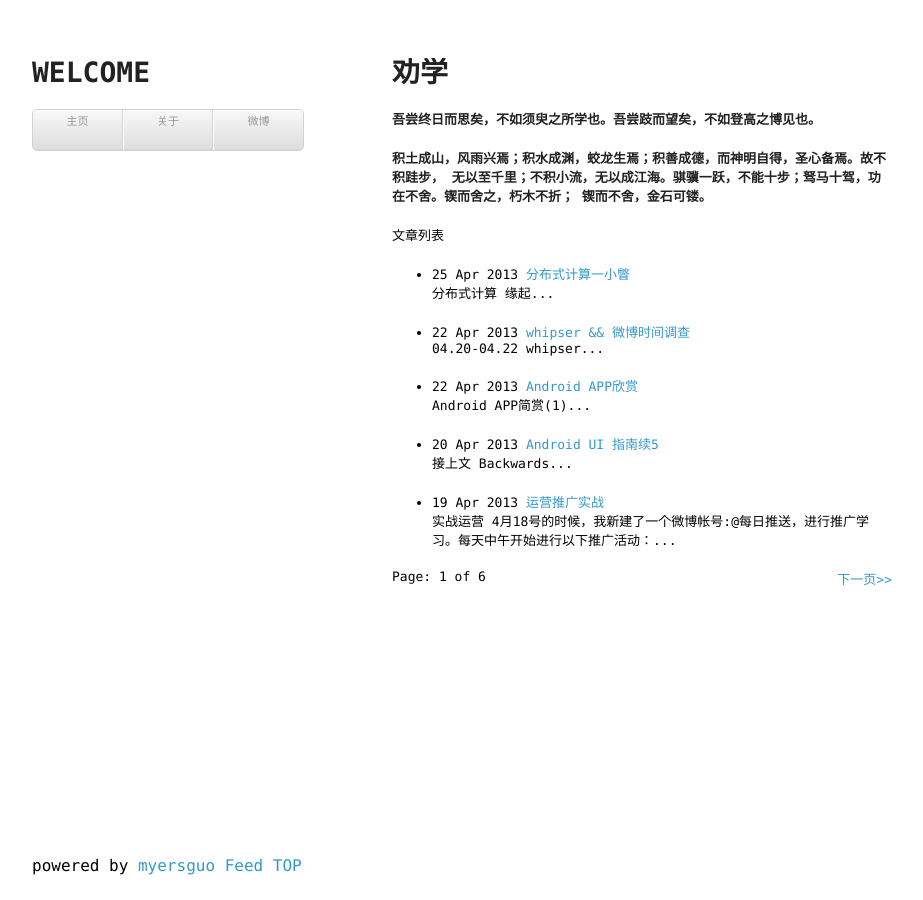
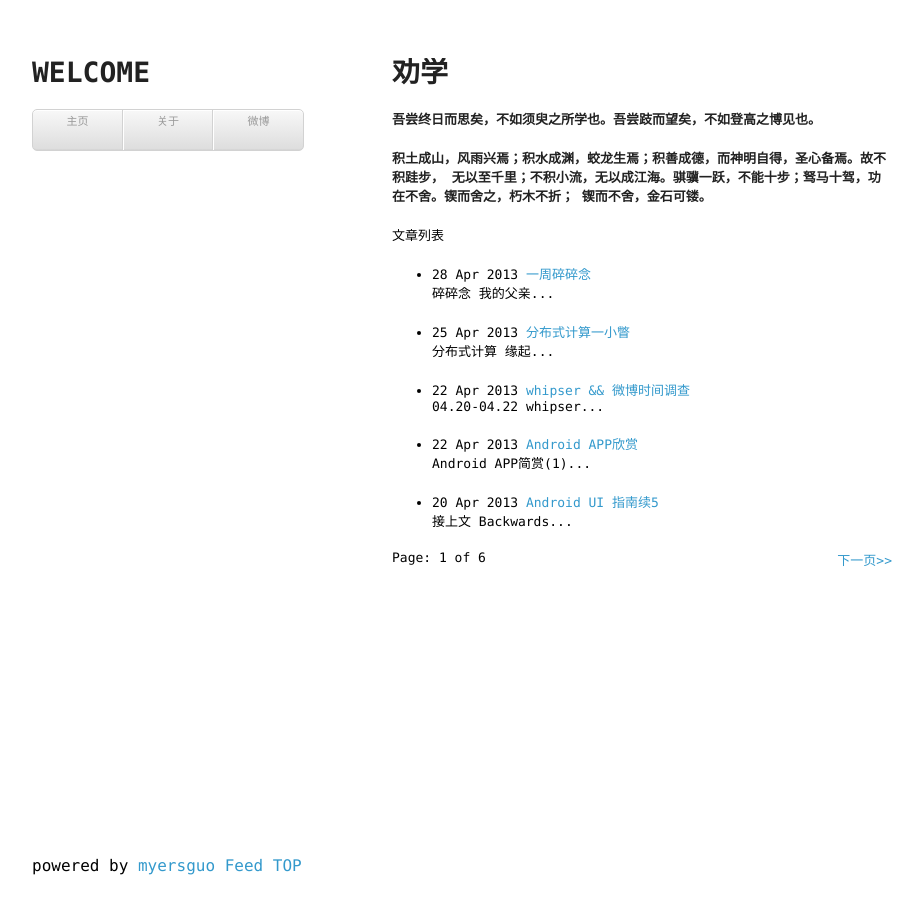
Before and after one commit to myersguo/myersguo.github.com, a Jekyll site: the page built from index.html, in a window 1280 px wide. Shown: the whole page, without its empty margins (178-1101 px from the left). Built offline with Jekyll 4.4.1, drawn with Linux system fonts in a browser that asks for light colours; the list of posts is cut into pages by our own code; comment, search, counter and statistics services are not loaded; some of the changed lines change nothing that is shown.

Commit message:
add new post

```diff
--- /dev/null
+++ b/_posts/2013-04-28-week-whisper.markdown
@@ -0,0 +1,51 @@
+---
+layout: wp
+title:   一周碎碎念
+comments: true
+blogindex: false
+---
+### 碎碎念
+
+#### 我的父亲
+说起我的父亲，我对他有着复杂的感情。首先，我很尊敬他，理解他为这个家做出了很多的贡献(他自己结婚、养子、盖房所有的钱都是自己挣的，没有借助家里人)。但另一方面，我从小到现在一直很反感他对我成绩的过度关心，从不关心我的生活。所以，他每次和我主动聊天，我都知道他要说什么，总是不耐烦的回敬几句了事。我甚至认为，我的人生到现在有的不快乐都是我的父亲造成的，因为他让我讨厌学习，讨厌分数，讨厌学校。我曾经极度想逃离学校，尽早到社会之中去锻炼，但不想我成绩却始终名列前茅，一直没有机会逃出“学习的牢笼”。
+
+#### 我的初中老师
+我也清楚，我非常喜欢看书，有时候，我能一整天看书而不觉累。这可能是我从小养成的习惯。记得刚入初中时，班里来了个刚毕业的英语老师，她的脸蛋大且红，像是农村里最土的村姑一样，但她有着高挑的身材和丰满的胸部，这完全弥补了她脸蛋的瑕疵。我们班里的几个破坏分子，当然包括我，喜欢“调戏”她，总是摆出对学习漫不经心的样子，引起她关心的"问候"，这样一来二去的"问候"，让我们之间的关系变得相对亲密。某天中午，我们几个"捣蛋"男生去她在学校的宿舍玩。看到她的书桌上摆满了各种教科书和参考书，她的床上放着一本席慕容的诗集。看到诗集，再看看红脸蛋老师，我对她的印象突然之间从零下一度变成了零上一度。我好像冲她笑笑，告诉她我对写诗的人的崇拜，我固执的认为写诗的人和读书的人都是有品味的人。拿起那本诗集，我开始忘情的读起来。虽然不知道那些分段句子为什么称为诗，但总是强迫自己去认为自己读懂了它，并心中暗叹到：好优美的诗啊，你看那句子，真是美极了。如果你对这本诗集质疑，说明你根本就没读懂。
+
+#### 更多读书
+我对读书的热爱，可能是爱慕求容的一种表现。读书多的人会受人尊敬，读书多的人能够在和别人谈话时滔滔不绝：“你说的古龙的那本小说吧，里面最经典的句子就是开头那句：它美丽，它自由，它飞翔......你说的是路遥的平凡的世界那本书吧，那本书太厚了，但我还是一个下午把它看完了......”。所以，我也经常问我自己是不是被自己爱慕求容的内心欺骗了，自己对书根本没有"pure love"，只有"功利的喜欢"。
+
+#### 读书习惯
+我读书时，喜欢"一气呵成"将书读完，这有点类似我看电视剧和电影的习惯。对于不喜欢的电影、电视剧，我根本不会从头看到尾，直接PASS掉，纵然有人会告诉它的精华在后头，但没有吸引到我就是它的失败。我看书还有一个习惯就是挑作者或者出版商，"XX出品，必属精品"这句话在我眼里就是真理。优秀的作者和优秀的出版商是值得信赖的。
+
+#### 关于工作
+在去年(2012年)的上班年，开始毕业求职，参加各种宣讲会，招聘会，大家普遍感到"形式不好"，找了很久没几个有着落的。但过于了大半年，大多数人都有了不错的着落。而我在去年十一月份去北京实习，今年3月份回到广州，到现在一直没有再找工作。偶尔想在广州找一个三个月的实习。北京，那我是要毕业后前往的城市。那里有我的女友，我的梦想在等待着我。
+
+### 最近的学习
+最近的我状态上不算太好。很多学习认为没有完成。但也完成了一些计划。我开始喜欢上我的最近的一些小习惯：
++ task driven。任务驱动。我每天给自己的任务就是写一篇文章。到现在执行的还不错，虽有时候会断笔，但现在还在坚持着。在quora上有个人[提问:How does one become a better writer?](http://www.quora.com/How-does-one-become-a-better-writer)，答案总结如下：
+
+>Answer Wiki 答案总结
+>**Read often**; 多读
+>**Write daily**;每天写一篇
+>Seek feedback (preferably from more experienced writers);从其他优秀作者中借鉴
+>Abandon ego;谦虚不自负
+>Proofread everything;对每一细节认真校对
+>Observe the world;观察世界
+>Take notes constantly;常写笔记
+>Emulate your favorite writers;模仿喜欢的作者
+>Revise, revise, revise; and 修改，修改，再修改，
+>Embrace structure. 打破常规
+
++ quora。每天晚上我会打开quora，因为quora的信息流是话题和人相结合的，所以我能不遗漏每一个精彩的问题。
+
+#### 下一步改进
+我的内心状态已经发生了微妙的变化，从最初的平静到后来的躁狂，到现在的波动。可能是工作的未定让我内心有些许不安定感，也许是旁人尤其是我的父亲时刻盯着我的工作状态让我感到不适。我要调整一下内心的状态，不知道静修是否能有效，还是出门骑行比较好。
+
+我要在"task-driven"和"daily quora"之上添加一项新的习惯"open-education"。每天睡前看一节公开课，课程任意。
+
+#### 最后的话
+要离开这个我生活了3年的城市，放佛回到了3年前离开延吉时的感觉。所有记忆渐渐模糊，但我知道它在内心之处深埋，一个触点我将忆起所有回忆。让我用最后的余热，来享受这最后的两个月的时光。放下蹉跎的脚步，做点真正有意义的事来结束这一切。
+
+LOVE YOU.
+TRULY.
--- a/about/index.html
+++ b/about/index.html
@@ -10,12 +10,14 @@ welcome to my blog page.<br/>
 I am trying to live and work.<br/>
 I have a dream to build a bank for poor people.<br/>
 Hope tommorrow is good day.<br/>
-
+<p>
 爱读书，爱码字，热衷产品，副业CODING；我笔写我心，我心有日月。<br />
-
+</p>
 
 <p>
-  ......
+追梦中
+
+ ......
 </p>
 Find me as following:
 <div style="font-family: 'lucida Grande', Verdana; line-height: 23px;">&nbsp; &nbsp; &nbsp; &nbsp; &nbsp; &nbsp; &nbsp;
@@ -32,7 +34,7 @@ Find me as following:
 best wishes.<br/>
 
 yours.<br/>
-
+<p>
 -----
 
 My blog hisotory:  <br/>
@@ -40,3 +42,4 @@ My blog hisotory:  <br/>
 2013 myersguo.github.com<br/>
 2011 myersguo.sinaapp.com<br/>
 2010: www.myersguo.org<br/>
+</p>
```
